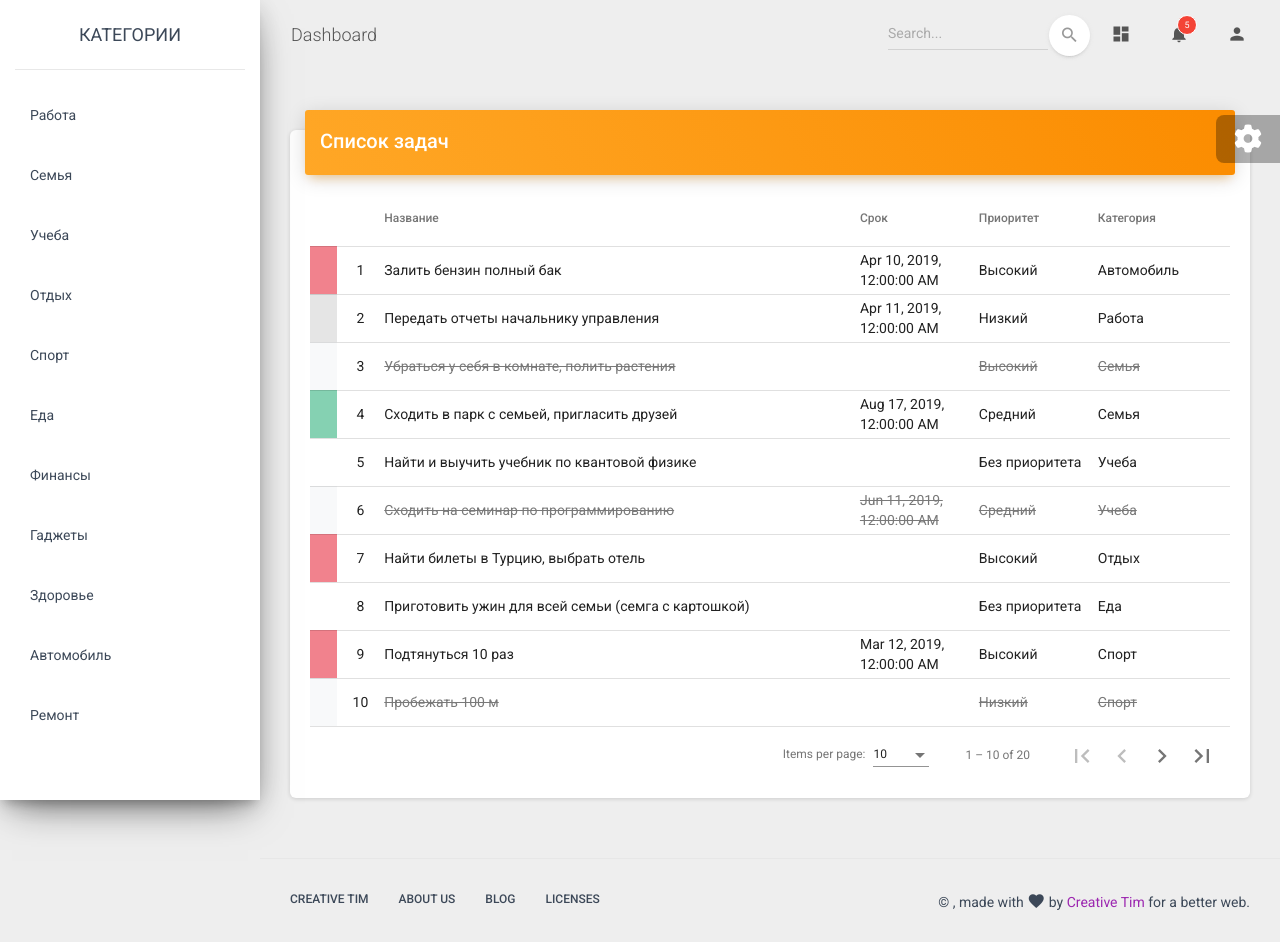
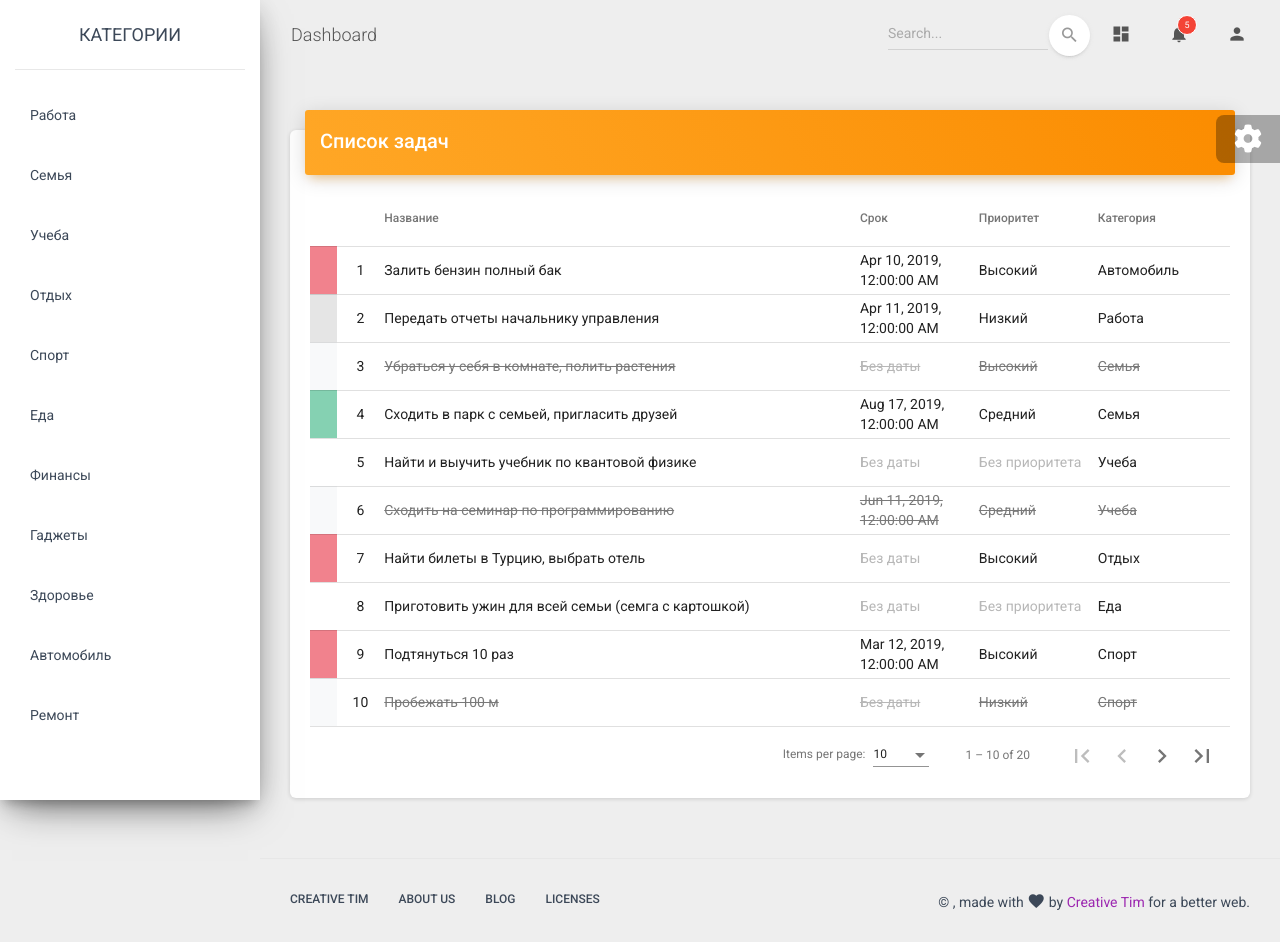
Before and after one commit to ENIMATTER/todo, an Angular app: page / in a window 1280 px wide. Built offline with nearby package versions, Linux system fonts and the light colour scheme.

Commit message:
Добавил стили для отсутствующих данных

```diff
--- a/src/app/views/tasks/tasks.component.html
+++ b/src/app/views/tasks/tasks.component.html
@@ -2,7 +2,7 @@
   <div class="card-header card-header-warning">
     <h2 class="card-title">Список задач</h2>
   </div>
-  <div class="card-body table-responsive">
+  <div class="card-body table-responsive" *ngIf="tasks.length > 0">
 
     <table [dataSource]="dataSource" mat-table matSort>
 
@@ -38,11 +38,11 @@
       <!--дата выполнения-->
       <ng-container matColumnDef="date">
         <th *matHeaderCellDef mat-header-cell mat-sort-header> Срок</th>
-        <td *matCellDef="let task" [ngClass]="{'completed': task.completed, 'nodate': task.date == null}"
+        <td *matCellDef="let task" [ngClass]="{'completed': task.completed, 'novalue': task.date == null}"
             class="col-date"
             mat-cell>
 
-          {{task.date | date: "medium"}}
+          {{task.date ? (task.date | date: "medium") : "Без даты"}}
 
         </td>
       </ng-container>
@@ -51,7 +51,7 @@
       <ng-container matColumnDef="priority">
         <th *matHeaderCellDef mat-header-cell mat-sort-header> Приоритет</th>
         <td *matCellDef="let task" class="col-priority"
-            [ngClass]="{'completed': task.completed, 'nopriority': task.priority == null}"
+            [ngClass]="{'completed': task.completed, 'novalue': task.priority == null}"
             mat-cell
         >
 
@@ -65,7 +65,7 @@
       <ng-container matColumnDef="category">
         <th *matHeaderCellDef mat-header-cell mat-sort-header> Категория</th>
         <td *matCellDef="let task" class="col-category"
-            [ngClass]="{'completed': task.completed, 'nocategory': task.category == null, 'link': !task.completed && task.category}"
+            [ngClass]="{'completed': task.completed, 'novalue': task.category == null, 'link': !task.completed && task.category}"
             mat-cell
         >
 
@@ -86,4 +86,6 @@
     <mat-paginator [pageSizeOptions]="[10, 20, 50, 100]" showFirstLastButtons></mat-paginator>
 
   </div>
+
+  <div *ngIf="tasks.length == 0"><p class  = "not-found"> Ничего не найдено </p></div>
 </div>
--- a/src/styles.css
+++ b/src/styles.css
@@ -3,3 +3,10 @@
 
 html, body { height: 100%; }
 body { margin: 0; font-family: Roboto, "Helvetica Neue", sans-serif; }
+
+.not-found{
+  margin-top: 30px;
+  font-size: 20px;
+  color: rgba(74,74,74,0.98);
+  text-align: center;
+}
```
